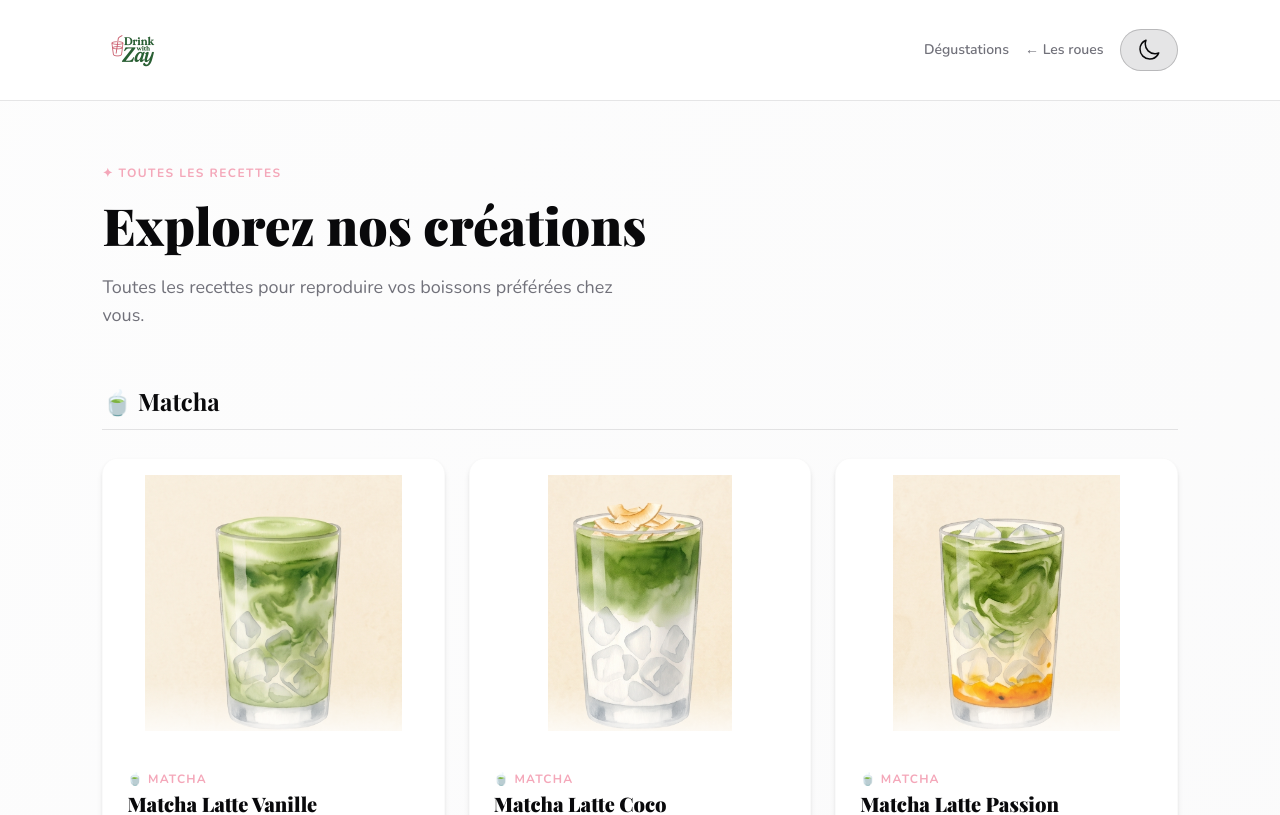
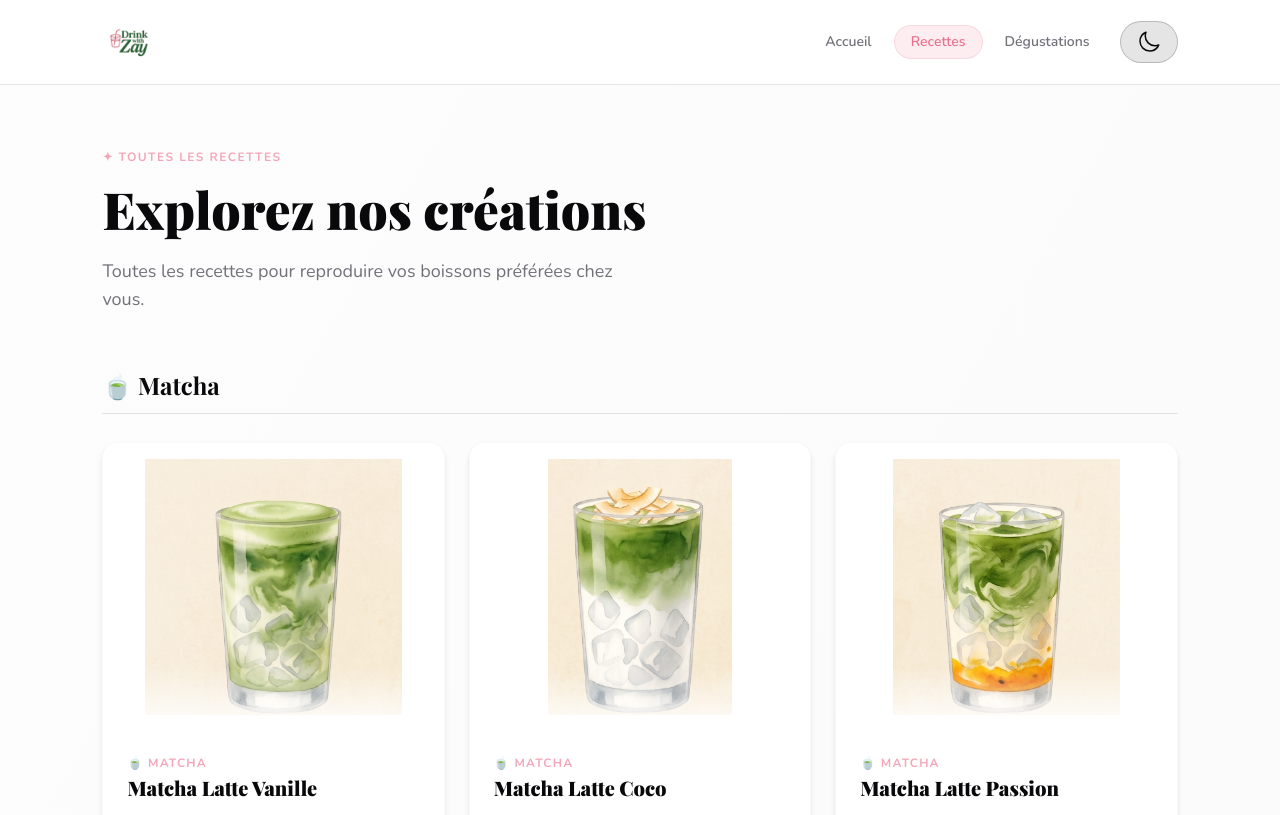
Before and after one commit to Kouceyla/DrinkwithZayy, a React (Vite) app: page /recettes in a window 1280 px wide. Shown: the top 815 px of the page. Built offline with nearby package versions, Linux system fonts and the light colour scheme; a web font is replaced by a local one.

Commit message:
feat: Refactor Header and integrate NavBar component across pages

```diff
--- a/src/components/Header.jsx
+++ b/src/components/Header.jsx
@@ -1,38 +1,7 @@
-import React, { useEffect, useState } from "react";
-import { Link } from "react-router-dom";
-import ThemeToggle from "./ThemeToggle";
+import NavBar from "./NavBar";
 
 function Header() {
-  const [scrolled, setScrolled] = useState(false);
-
-  useEffect(() => {
-    const fn = () => setScrolled(window.scrollY > 20);
-    window.addEventListener("scroll", fn, { passive: true });
-    return () => window.removeEventListener("scroll", fn);
-  }, []);
-
-  return (
-    <nav className={`fixed top-0 left-0 right-0 z-50 flex items-center justify-between px-[8vw] py-[18px] transition-all duration-300 ${
-      scrolled
-        ? "bg-background/95 backdrop-blur-md shadow-sm border-b border-foreground/10"
-        : "bg-gradient-to-b from-background/80 to-transparent backdrop-blur-sm"
-    }`}>
-      <img
-        src="/images/logo.png"
-        alt="Drink with Zay"
-        className="h-16 dark:brightness-[1.3] transition-all"
-      />
-      <div className="flex items-center gap-5">
-        <Link to="/recettes" className="text-sm font-semibold text-muted-foreground hover:text-foreground transition-colors">
-          Recettes
-        </Link>
-        <Link to="/degustations" className="text-sm font-semibold text-muted-foreground hover:text-foreground transition-colors">
-          Dégustations
-        </Link>
-        <ThemeToggle />
-      </div>
-    </nav>
-  );
+  return <NavBar sticky />;
 }
 
 export default Header;
--- /dev/null
+++ b/src/components/NavBar.jsx
@@ -0,0 +1,65 @@
+import React, { useEffect, useState } from "react";
+import { NavLink } from "react-router-dom";
+import ThemeToggle from "./ThemeToggle";
+
+const links = [
+  { to: "/",            label: "Accueil",      exact: true },
+  { to: "/recettes",    label: "Recettes" },
+  { to: "/degustations", label: "Dégustations" },
+];
+
+function NavBar({ sticky = false }) {
+  const [scrolled, setScrolled] = useState(false);
+
+  useEffect(() => {
+    if (!sticky) return;
+    const fn = () => setScrolled(window.scrollY > 20);
+    window.addEventListener("scroll", fn, { passive: true });
+    return () => window.removeEventListener("scroll", fn);
+  }, [sticky]);
+
+  const base = sticky
+    ? `fixed top-0 left-0 right-0 z-50 transition-all duration-300 ${
+        scrolled
+          ? "bg-background/95 backdrop-blur-md shadow-sm border-b border-foreground/10"
+          : "bg-gradient-to-b from-background/80 to-transparent backdrop-blur-sm"
+      }`
+    : "sticky top-0 z-50 bg-background/95 backdrop-blur-sm border-b border-foreground/10";
+
+  return (
+    <nav className={`${base} flex items-center justify-between px-[8vw] py-[14px]`}>
+      <NavLink to="/">
+        <img
+          src="/images/logo.png"
+          alt="Drink with Zay"
+          className="h-14 dark:brightness-[1.3] transition-all"
+        />
+      </NavLink>
+
+      <div className="flex items-center gap-1.5">
+        {links.map(({ to, label, exact }) => (
+          <NavLink
+            key={to}
+            to={to}
+            end={exact}
+            className={({ isActive }) =>
+              `px-4 py-1.5 rounded-full text-sm font-semibold transition-all duration-200 ${
+                isActive
+                  ? "bg-brand-pink/20 text-brand-pink-dark dark:text-brand-pink border border-brand-pink/30"
+                  : "text-muted-foreground hover:text-foreground hover:bg-foreground/8"
+              }`
+            }
+          >
+            {label}
+          </NavLink>
+        ))}
+
+        <div className="ml-2">
+          <ThemeToggle />
+        </div>
+      </div>
+    </nav>
+  );
+}
+
+export default NavBar;
--- a/src/pages/DegustationsPage.jsx
+++ b/src/pages/DegustationsPage.jsx
@@ -3,10 +3,10 @@ import { Link } from "react-router-dom";
 import { motion, AnimatePresence } from "framer-motion";
 import { tastings } from "../tastingsData";
 import { ThemeProvider } from "../components/ThemeProvider";
-import ThemeToggle from "../components/ThemeToggle";
 import ScrollReveal from "../components/ScrollReveal";
 import CursorGlow from "../components/CursorGlow";
 import { MapPin, X, ChevronLeft, ChevronRight } from "lucide-react";
+import NavBar from "../components/NavBar";
 
 const stagger = { visible: { transition: { staggerChildren: 0.08 } } };
 const fadeUp = {
@@ -190,20 +190,7 @@ function DegustationsPage() {
     <ThemeProvider>
       <CursorGlow />
 
-      <nav className="sticky top-0 z-50 flex items-center justify-between px-[8vw] py-[18px] bg-background/95 backdrop-blur-sm border-b border-foreground/10">
-        <Link to="/">
-          <img src="/images/logo.png" alt="Drink with Zay" className="h-16 dark:brightness-[1.3] transition-all" />
-        </Link>
-        <div className="flex items-center gap-4">
-          <Link to="/recettes" className="text-sm font-semibold text-muted-foreground hover:text-foreground transition-colors">
-            Les recettes
-          </Link>
-          <Link to="/" className="text-sm font-semibold text-muted-foreground hover:text-foreground transition-colors">
-            ← Accueil
-          </Link>
-          <ThemeToggle />
-        </div>
-      </nav>
+      <NavBar />
 
       <main className="px-[8vw] py-16">
         <motion.div initial="hidden" animate="visible" variants={stagger} className="mb-14">
--- a/src/pages/RecipesPage.jsx
+++ b/src/pages/RecipesPage.jsx
@@ -1,11 +1,10 @@
 import React from "react";
-import { Link } from "react-router-dom";
 import { motion } from "framer-motion";
 import { wheelData } from "../wheelData";
 import { ThemeProvider } from "../components/ThemeProvider";
-import ThemeToggle from "../components/ThemeToggle";
 import ScrollReveal from "../components/ScrollReveal";
 import CursorGlow from "../components/CursorGlow";
+import NavBar from "../components/NavBar";
 import { RecipeCard } from "../components/RecipeCard";
 
 const stagger = { visible: { transition: { staggerChildren: 0.1 } } };
@@ -19,20 +18,7 @@ function RecipesPage() {
     <ThemeProvider>
       <CursorGlow />
 
-      <nav className="sticky top-0 z-50 flex items-center justify-between px-[8vw] py-[18px] bg-background/95 backdrop-blur-sm border-b border-foreground/10">
-        <Link to="/">
-          <img src="/images/logo.png" alt="Drink with Zay" className="h-16 dark:brightness-[1.3] transition-all" />
-        </Link>
-        <div className="flex items-center gap-4">
-          <Link to="/degustations" className="text-sm font-semibold text-muted-foreground hover:text-foreground transition-colors">
-            Dégustations
-          </Link>
-          <Link to="/" className="text-sm font-semibold text-muted-foreground hover:text-foreground transition-colors">
-            ← Les roues
-          </Link>
-          <ThemeToggle />
-        </div>
-      </nav>
+      <NavBar />
 
       <main className="px-[8vw] py-16">
         <motion.div initial="hidden" animate="visible" variants={stagger}>
```
